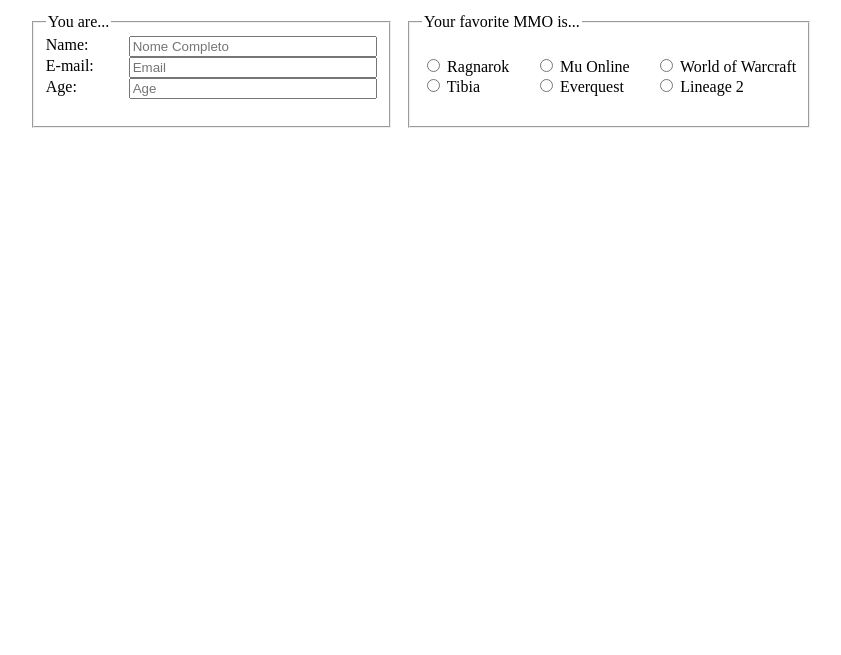
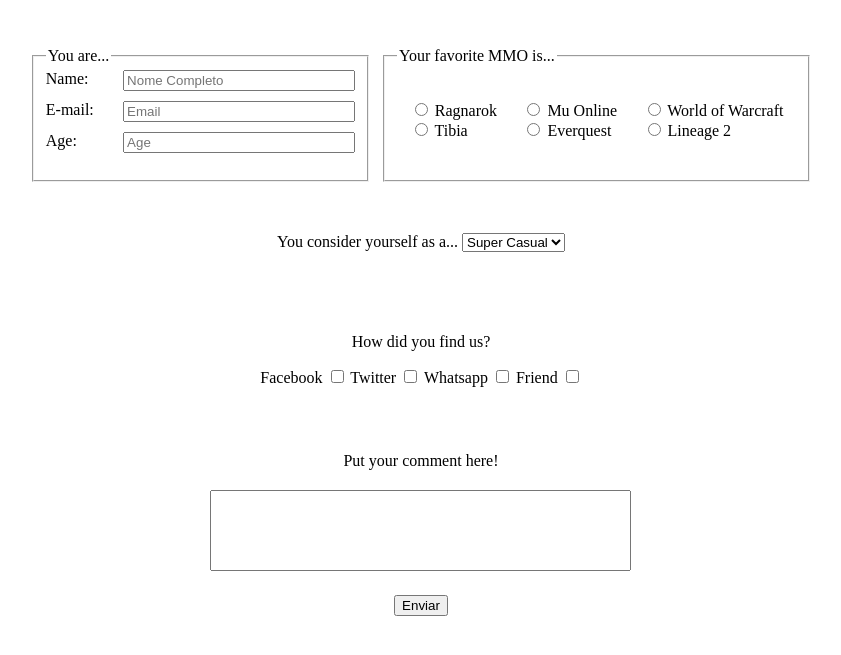
Before and after one commit to Fecef/freeCodeCamp, a website: page Survey Form/index.html in a window 1280 px wide. Shown: the part 135-790 px from the top of the page, without its empty margins (219-1060 px from the left). Drawn offline with Linux system fonts and the light colour scheme.

Commit message:
Organizando layout.

```diff
--- a/Survey Form/css/style.scss
+++ b/Survey Form/css/style.scss
@@ -14,35 +14,6 @@
   margin: 0 auto;
 }
 
-.intro {
-  text-align: center;
-}
-
-.survey {
-  display: flex;
-  flex-flow: row wrap;
-  justify-content: center;
-  width: 80%;
-  margin: 0 auto;
-  gap: 1vw;
-
-  .fieldset-1 {
-    flex: 1;
-
-    .fieldset-1__input {
-      width: 100%;
-    }
-  }
-}
-
-.favorite-mmo {
-  display: flex;
-  flex-flow: row wrap;
-  align-items: center;
-  height: 10vh;
-  gap: 2vw;
-}
-
 .col-25 {
   float: left;
   width: 25%;
@@ -52,3 +23,73 @@
   float: left;
   width: 75%;
 }
+
+.intro {
+  text-align: center;
+}
+
+#survey-form {
+  width: 80%;
+  margin: 50px auto;
+
+  .section-1 {
+    display: flex;
+    flex-flow: row wrap;
+    justify-content: center;
+    gap: 10px;
+
+    .fieldset-1 {
+      flex-grow: 1;
+
+      .fieldset-1__input {
+        margin-bottom: 10px;
+        width: 100%;
+      }
+    }
+
+    .fieldset-2 {
+      flex-grow: 1;
+
+      .favorite-mmo {
+        display: flex;
+        flex-flow: row wrap;
+        justify-content: space-around;
+        align-items: center;
+        height: 100px;
+      }
+    }
+  }
+
+  .section-2,
+  .section-3 {
+    display: flex;
+    justify-content: center;
+    align-items: center;
+    margin: 10px auto;
+    height: 100px;
+  }
+
+  .section-3 {
+    p {
+      text-align: center;
+    }
+  }
+
+  .section-4 {
+    margin: 50px auto 20px;
+    text-align: center;
+
+    label {
+      display: block;
+      margin-bottom: 20px;
+    }
+
+    textarea {
+      resize: none;
+    }
+  }
+
+  .section-5 {
+    text-align: center;
+  }
+}
--- a/Survey Form/index.html
+++ b/Survey Form/index.html
@@ -14,14 +14,15 @@
     <!-- Introdução -->
     <div class="intro">
       <h1 id="title">GLOBAL MMO SURVEY</h1>
-      <br>
+      <br />
       <p id="description">Tell us which MMO played a role in your life!</p>
     </div>
 
+    <section>
       <!-- Questionário -->
-    <section>
-      <form class="survey" id="survey-form" action="#" autocomplete="off">
+      <form id="survey-form" action="#" autocomplete="off">
 
+        <div class="section-1">
           <fieldset class="fieldset-1">
             <legend>You are...</legend>
 
@@ -30,7 +31,8 @@
                 <label for="name" id="name-label">Name:</label>
               </div>
               <div class="col-75">
-              <input class="fieldset-1__input" type="text" name="name" id="name" placeholder="Nome Completo" required />
+                <input class="fieldset-1__input" type="text" name="name" id="name" placeholder="Nome Completo"
+                  required />
               </div>
             </div>
 
@@ -95,14 +97,12 @@
               </div>
             </div>
           </fieldset>
+        </div>
 
-
-
-        <!-- <div>
+        <div class="section-2">
           <div>
             <label for="dropdown">You consider yourself as a...</label>
-            </div>
-            <div>
+
             <select name="dropdown" id="dropdown">
               <option value="super-casual">Super Casual</option>
               <option value="casual">Casual</option>
@@ -112,6 +112,7 @@
           </div>
         </div>
 
+        <div class="section-3">
           <div>
             <p>How did you find us?</p>
 
@@ -124,19 +125,19 @@
             <label for="friend">Friend</label>
             <input type="checkbox" name="friend" id="friend" value="friend">
           </div>
-
-          <div>
-            <div>
-              <label for="review">Comments</label>
-            </div>
-            <textarea name="review" id="review" cols="50" rows="5"></textarea>
         </div>
 
-          <div>
-            <button id="submit" type="submit" onclick="alert('Obrigado por participar!')">
+        <div class="section-4">
+          <label for="review">Put your comment here!</label>
+          <textarea name="review" id="review" cols="50" rows="5" maxlength="300"></textarea>
+        </div>
+
+        <div class="section-5">
+          <button  id="submit" type="submit" onclick="alert('Obrigado por participar!')">
             Enviar
           </button>
-          </div> -->
+        </div>
+
       </form>
     </section>
   </main>
```
Also changed, not shown: Survey Form/.stylelintrc.json, Survey Form/css/style.css, 1 other file. Lines whose indentation alone changed are shown as unchanged.
